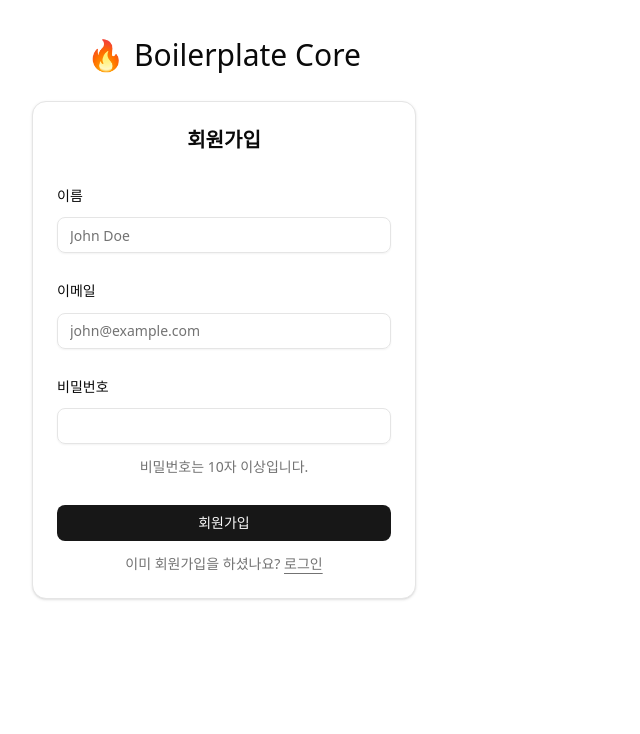
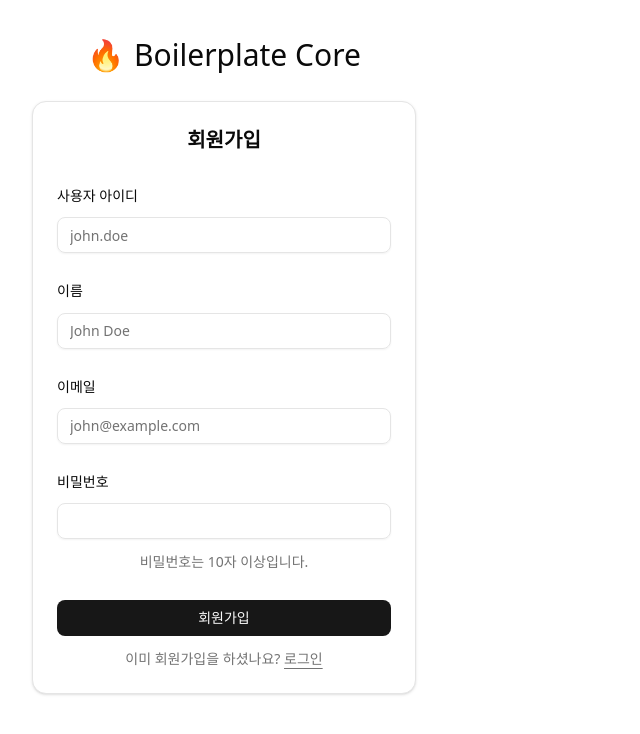
Before and after one commit to harin1124/bplte-core-web, a React (Vite) app: page /join in a window 1280 px wide. Shown: the top 734 px of the page, without its empty margins (0-640 px from the left). Built offline with nearby package versions, Linux system fonts and the light colour scheme.

Commit message:
feat: 회원가입 실패 시, Alert 호출 및 UI 처리

```diff
--- a/src/pages/Join.tsx
+++ b/src/pages/Join.tsx
@@ -2,18 +2,30 @@ import { Button } from '@/components/ui/button.tsx';
 import { Card, CardContent, CardHeader, CardTitle } from '@/components/ui/card.tsx';
 import { Field, FieldDescription, FieldGroup, FieldLabel } from '@/components/ui/field.tsx';
 import { Input } from '@/components/ui/input.tsx';
+import {
+  AlertDialog,
+  AlertDialogAction,
+  AlertDialogContent,
+  AlertDialogDescription,
+  AlertDialogFooter,
+  AlertDialogHeader,
+  AlertDialogTitle,
+} from '@/components/ui/alert-dialog';
 import Logo from '@/pages/Logo.tsx';
 import { useForm } from 'react-hook-form';
 import axios from 'axios';
+import { useState } from 'react';
 
 type JoinFormValue = {
-  name: string;
+  userId: string;
+  userName: string;
   email: string;
   password: string;
 };
 
 const initFormValue: JoinFormValue = {
-  name: '',
+  userId: '',
+  userName: '',
   email: '',
   password: '',
 };
@@ -23,15 +35,34 @@ const Join = () => {
     defaultValues: initFormValue,
   });
   const { register } = method;
+  const [alertOpen, setAlertOpen] = useState<boolean>(false);
+  const [alertMessage, setAlertMessage] = useState<string>('');
 
   const onSubmit = async () => {
-    console.log('join data ::: ', method.getValues());
-    const response = await axios.get('http://localhost:8080/bplte/core/auth/test');
-    console.log('test ::: ', response);
+    await axios
+      .post('http://localhost:8080/bplte/core/auth/join', method.getValues())
+      .catch((e) => {
+        setAlertOpen(true);
+        setAlertMessage('회원가입 중 오류가 발생하였습니다.\n' + e.message);
+      });
   };
 
   return (
     <div>
+      <AlertDialog open={alertOpen}>
+        <AlertDialogContent>
+          <AlertDialogHeader>
+            <AlertDialogTitle>오류</AlertDialogTitle>
+            <AlertDialogDescription style={{ whiteSpace: 'pre-wrap' }}>
+              {alertMessage}
+            </AlertDialogDescription>
+          </AlertDialogHeader>
+          <AlertDialogFooter>
+            <AlertDialogAction onClick={() => setAlertOpen(false)}>닫기</AlertDialogAction>
+          </AlertDialogFooter>
+        </AlertDialogContent>
+      </AlertDialog>
+
       <div className="flex w-full max-w-sm flex-col gap-6" style={{ width: '500px' }}>
         <Logo />
         <Card>
@@ -42,12 +73,24 @@ const Join = () => {
             <form>
               <FieldGroup>
                 <Field>
-                  <FieldLabel htmlFor="name">이름</FieldLabel>
+                  <FieldLabel htmlFor="userId">사용자 아이디</FieldLabel>
                   <Input
-                    id="name"
+                    id="userId"
                     type="text"
-                    {...register('name')}
+                    {...register('userId')}
+                    placeholder="john.doe"
+                    maxLength={30}
+                    required
+                  />
+                </Field>
+                <Field>
+                  <FieldLabel htmlFor="userName">이름</FieldLabel>
+                  <Input
+                    id="userName"
+                    type="text"
+                    {...register('userName')}
                     placeholder="John Doe"
+                    maxLength={30}
                     required
                   />
                 </Field>
```
